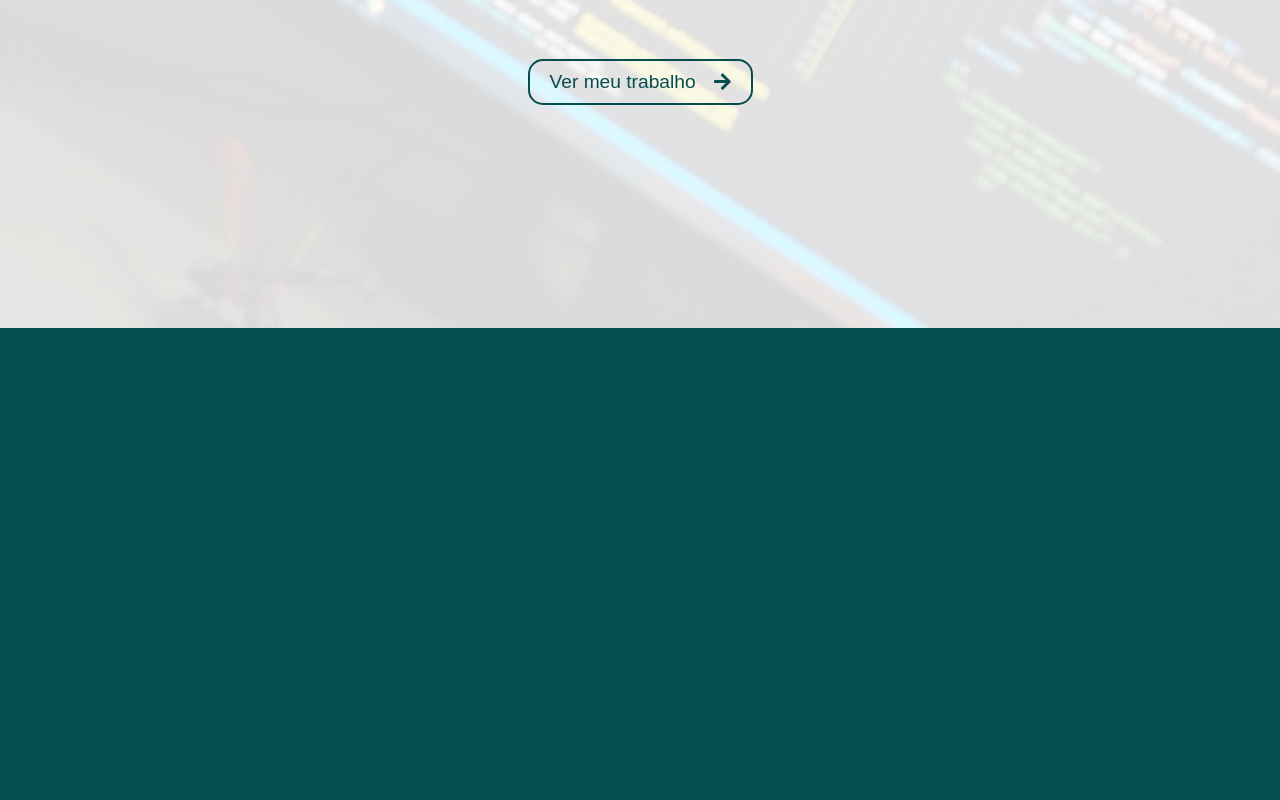
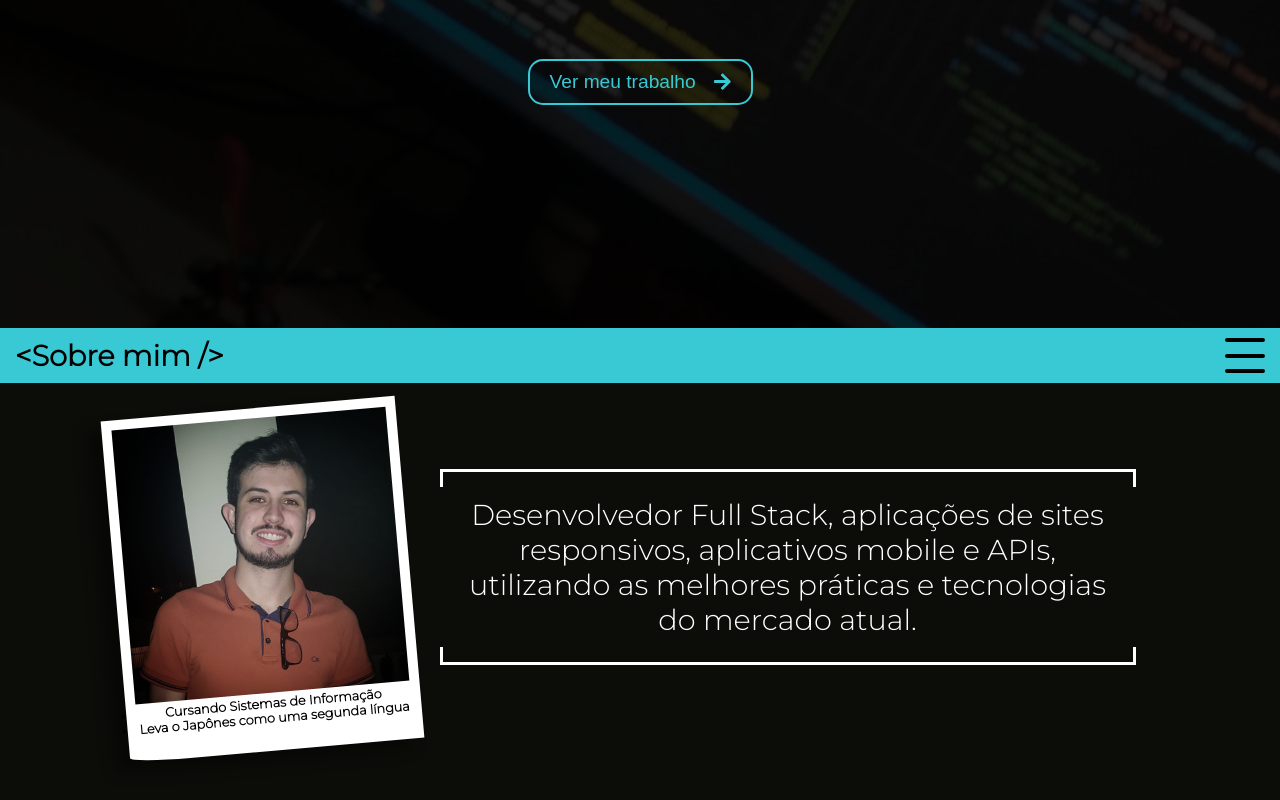
Before and after one commit to tsunode/tsunode.github.io, a React (Create React App) app: page / in a window 1280 px wide. Shown: the part 472-1272 px from the top of the page. Before the commit the page ends 800 px from the top, so only its background shows below. Built offline with nearby package versions, Linux system fonts and the light colour scheme.

Commit message:
feat(create/components): create component header with bar item

```diff
--- a/src/pages/home/index.tsx
+++ b/src/pages/home/index.tsx
@@ -1,12 +1,23 @@
-import React, { useEffect, useState } from 'react';
+import React, { useEffect, useState, useRef } from 'react';
 import { FontAwesomeIcon } from '@fortawesome/react-fontawesome';
 import { IconPrefix, IconName } from '@fortawesome/fontawesome-svg-core';
 import { faArrowRight, } from '@fortawesome/free-solid-svg-icons';
 
-import { Container, HomeSection, Logo, Button } from './styles';
+import {
+	Container,
+	HomeSection,
+	Logo,
+	Button,
+	Profile,
+	PolaroidImage,
+	ProfileDescription,
+	Header,
+	Title,
+	Bars
+} from './styles';
 
 // componentes
-import Title from '../../components/Title';
+// import Title from '../../components/Title';
 import TechnologiesCard from '../../components/TechnologiesCard';
 
 import profile from '../../assets/img/profile.jpg';
@@ -19,9 +30,10 @@ interface Technologies {
 
 const Home = () => {
 
+	const [technologies, setTechnologies] = useState<Technologies[]>();
 
-
-	const [technologies, setTechnologies] = useState<Technologies[]>();
+	// REFs
+	const headerRef = useRef<HTMLElement>(null);
 
 	useEffect(() => {
 
@@ -61,6 +73,24 @@ const Home = () => {
 
 	}, []);
 
+	useEffect(() => window.onscroll = handleScroll, []);
+
+	function handleScroll() {
+
+	}
+
+	function handlePageToHeader() {
+
+		if (headerRef.current) {
+			let top = headerRef.current.offsetTop;
+
+			window.scrollTo({
+				top,
+				behavior:'smooth'
+			});
+		}
+
+	}
 
 	return (
 		<div>
@@ -71,7 +101,7 @@ const Home = () => {
 							<h1>GABRIEL TSUNODA</h1>
 							<span> {"= () => { Full Stack }"}</span>
 						</Logo>
-						<Button type="button" className="border">
+						<Button type="button" onClick={handlePageToHeader}>
 							Ver meu trabalho
                             <FontAwesomeIcon icon={faArrowRight} className="icon" />
 						</Button>
@@ -79,15 +109,25 @@ const Home = () => {
 
 				</HomeSection>
 
+				<Header ref={headerRef}>
+					<Title>
+						{"<Sobre mim />"}
+					</Title>
+					<Bars>
+						<input type="checkbox" name="" id="check-bar" />
+						<label htmlFor="check-bar">
+							<div></div>
+							<div></div>
+							<div></div>
+						</label>
+					</Bars>
+				</Header>
 				<Container>
+					<section>
+						<Profile>
+							<PolaroidImage>
+								<img src={profile} alt="profile image" />
 
-				</Container>
-				{/* <Container>
-					<section id="about">
-						<Title name="Sobre mim"></Title>
-						<div className="profile">
-							<div className="profile-img">
-								<img src={profile} alt="" />
 								<ul>
 									<li>
 										Cursando Sistemas de Informação
@@ -96,16 +136,22 @@ const Home = () => {
 										Leva o Japônes como uma segunda língua
                                     </li>
 								</ul>
-							</div>
-							<div className="profile-description">
+							</PolaroidImage>
+							<ProfileDescription>
 								<p>
 									Desenvolvedor Full Stack, aplicações de sites responsivos,
 									aplicativos mobile e APIs, utilizando as melhores práticas e
 									tecnologias do mercado atual.
                                 </p>
-							</div>
-						</div>
+							</ProfileDescription>
+						</Profile>
 					</section>
+
+					<section>
+
+					</section>
+				</Container>
+				{/* <Container>
 
 					<section id="technologies">
 						<Title name="Tecnologias utilizadas"></Title>
--- a/src/pages/home/styles.ts
+++ b/src/pages/home/styles.ts
@@ -4,10 +4,75 @@ import backgroundMobile from "../../assets/img/background-mobile.jpeg";
 import background from "../../assets/img/background.jpeg";
 
 const Container = styled.div`
+  min-height: 110vh;
+
   padding-right: 15px;
   padding-left: 15px;
   margin-right: auto;
   margin-left: auto;
+`;
+
+const Header = styled.header`
+  background: #39c9d4;
+
+  position: sticky;
+  top: 0;
+
+  display: flex;
+  justify-content: space-between;
+  align-items: center;
+
+  padding: 10px 15px;
+
+  z-index: 1001;
+`;
+
+const Title = styled.h3`
+  color: #000;
+`;
+
+const Bars = styled.div`
+  input {
+    display: none;
+  }
+
+  input:checked + label div:nth-child(2) {
+    transform: translateX(25px);
+    opacity: 0;
+  }
+
+  input:checked + label div:nth-child(1) {
+    transform: rotate(45deg) translateY(22px);
+  }
+
+  input:checked + label div:nth-child(3) {
+    transform: rotate(-45deg) translateY(-22px);
+  }
+
+  input:checked + label {
+    transform: translateX(20px);
+  }
+
+  label {
+    height: 35px;
+
+    display: flex;
+    flex-direction: column;
+    justify-content: space-between;
+
+    cursor: pointer;
+    transition: 0.6s;
+  }
+
+  label div {
+    background: #000;
+    width: 40px;
+    height: 4px;
+
+    border-radius: 30px;
+
+    transition: 0.6s;
+  }
 `;
 
 const HomeSection = styled.section`
@@ -23,7 +88,7 @@ const HomeSection = styled.section`
   align-items: center;
 
   font-family: "Fira Code", monospace;
-  color: #064d4d;
+  color: #39c9d4;
 
   @media (min-width: 480px) {
     background-image: url(${background});
@@ -33,7 +98,7 @@ const HomeSection = styled.section`
     width: 100%;
     height: 100vh;
 
-    background: rgba(255, 255, 255, 0.85);
+    background: rgba(0, 0, 0, 0.85);
 
     display: flex;
     flex-direction: column;
@@ -41,7 +106,7 @@ const HomeSection = styled.section`
     align-items: center;
   }
 `;
-// dd
+
 const translateXAnimation = keyframes`
   0% {
     background-color: transparent;
@@ -71,25 +136,25 @@ const Logo = styled.div`
   justify-content: center;
   text-align: center;
 
-    @media (min-width: 1024px) {
-      flex-direction: row;
+  @media (min-width: 1024px) {
+    flex-direction: row;
 
-      span {
-        font-size: 1.4rem;
-      }
+    span {
+      font-size: 1.4rem;
     }
+  }
 
   h1 {
     animation: ${translateXAnimation} 2s;
   }
 
   span {
-    background-color: #064d4d;
+    background-color: #39c9d4;
 
     padding: 5px;
     margin-left: 10px;
 
-    color: #ffffff;
+    color: #000;
     font-size: 1.2rem;
     font-style: italic;
 
@@ -105,12 +170,11 @@ const Button = styled.button`
   justify-content: space-between;
   align-items: center;
 
-
   padding: 10px 20px;
-  border: 2px solid #064d4d;
+  border: 2px solid #39c9d4;
   border-radius: 15px;
 
-  color: #064d4d;
+  color: #39c9d4;
   font-size: 1.2rem;
 
   transition: 0.6ms;
@@ -120,14 +184,82 @@ const Button = styled.button`
   }
 
   &:hover {
-    background-color: #064d4d;
-    color: #ffffff;
+    background-color: #39c9d4;
+    color: #000;
   }
 
-  &:hover svg{
+  &:focus {
+    outline: none;
+  }
+
+  &:hover svg {
     transform: rotate(90deg);
   }
-
 `;
 
-export { Container, HomeSection, Logo, Button };
+const Profile = styled.article`
+  display: flex;
+  flex-direction: column;
+  align-items: center;
+  justify-content: center;
+  padding-right: 15px;
+  padding-left: 15px;
+  margin: 0 auto;
+
+  @media (min-width: 1024px) {
+    flex-direction: row;
+    max-width: 1080px;
+  }
+`;
+
+const PolaroidImage = styled.div`
+  background-color: #ffffff;
+
+  color: #000;
+  font-size: 0.8rem;
+  font-weight: bold;
+  text-align: center;
+
+  margin-top: 25px;
+  padding: 10px 10px 25px;
+  border-bottom-left-radius: 60px 5px;
+  box-shadow: -15px 10px 15px rgba(0, 0, 0, 0.4);
+  transform: rotate(-5deg);
+
+  img {
+    max-width: 275px;
+    max-height: 275px;
+  }
+`;
+
+const ProfileDescription = styled.div`
+  background-color: var(--primary);
+
+  border: 3px solid #fff;
+  margin: auto;
+  padding: 15px 0;
+
+  p {
+    background-color: var(--primary);
+    max-width: 700px;
+
+    margin: 0 -5px 0 -5px;
+    padding: 10px;
+
+    text-align: center;
+    font-size: 1.8rem;
+  }
+`;
+
+export {
+  Container,
+  HomeSection,
+  Logo,
+  Button,
+  Profile,
+  PolaroidImage,
+  ProfileDescription,
+  Title,
+  Bars,
+  Header,
+};
--- a/src/styles/GlobalStyles.ts
+++ b/src/styles/GlobalStyles.ts
@@ -26,6 +26,8 @@ export default createGlobalStyle`
     font-family: 'Montserrat', sans-serif;
     font-size: 16px;
     color: var(--white);
+
+    transition: 0.6s;
   }
 
   h1 {
@@ -49,7 +51,7 @@ export default createGlobalStyle`
   }
 
   :root {
-    --primary: #064D4D;
+    --primary: #0c0c09;
     --white: #FFF;
   }
 `;
```
